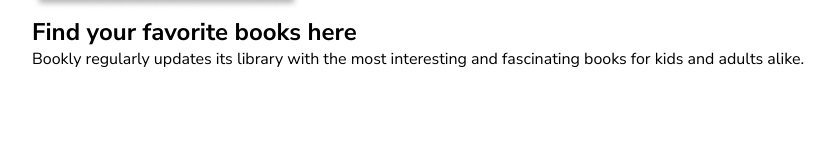
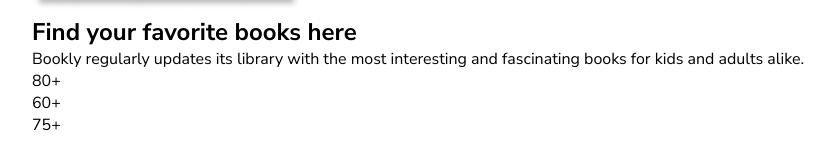
Before and after one commit to gift56/Bookly2.0, a React (Create React App) app: page /page/account in a window 1280 px wide. Shown: the part 2769-2932 px from the top of the page, without its empty margins (96-931 px from the left). Before the commit the page ends 2869 px from the top, so only its background shows below. Built offline with nearby package versions, Linux system fonts and the light colour scheme; no server answers; a web font is replaced by a local one.

Commit message:
mapping through data

```diff
--- a/src/components/AccountData/FavoriteBook.jsx
+++ b/src/components/AccountData/FavoriteBook.jsx
@@ -44,7 +44,7 @@ const FavoriteBook = () => {
             <div className="ratings">
               {Ratings.map(({ rate, detail }, i) => (
                 <div className="rate" key={i}>
-                    <p></p>
+                  <p>{rate}</p>
                 </div>
               ))}
             </div>
```
